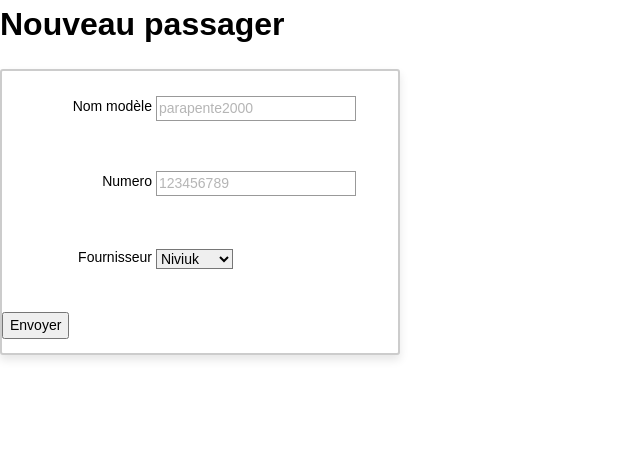
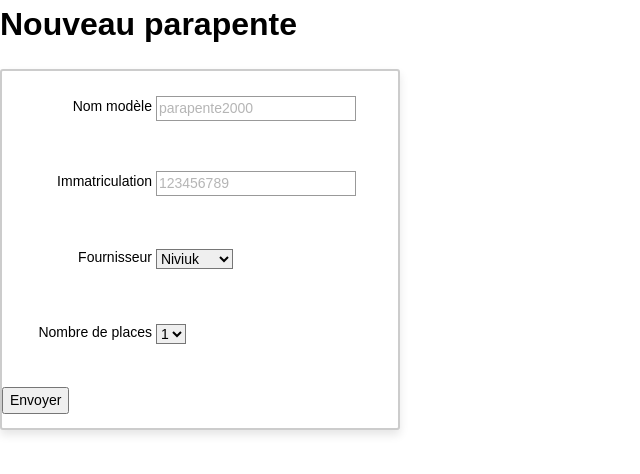
Before and after one commit to thefrenchglad/GSI_Parapentes, a PHP site: page /form_parapente.php in a window 1280 px wide. Shown: the top 474 px of the page, without its empty margins (0-640 px from the left). Run offline with PHP 8.4, Linux system fonts and the light colour scheme; some web fonts are replaced.

Commit message:
Form + post parapente

```diff
--- a/Le site/form_parapente.php
+++ b/Le site/form_parapente.php
@@ -15,7 +15,7 @@
 <body>
 
 <section class="form_container">
-    <h1>Nouveau passager</h1>
+  <h1>Nouveau parapente</h1>
 
   <form class ="form" action="post_parapente.php" method="post">
     <div>
@@ -24,7 +24,7 @@
     </div>
 
     <div>
-        <label for="num">Numero</label>
+      <label for="num">Immatriculation</label>
       <input placeholder="123456789" type="text" id="num" name="parapente_numero" />
     </div>
     <div>
@@ -34,6 +34,15 @@
         <option value="Advance">Advance</option>
         <option value="Ozone">Ozone</option>
         <option value="Swing">Swing</option>
+      </select>
+    </div>
+
+    <div>
+      <label>Nombre de places</label>
+      <select name="nb_place">
+        <option value="1">1</option>
+        <option value="2">2</option>
+
       </select>
     </div>
 
```
Also changed, not shown: Le site/post_parapente.php (+5 -4 lines). Lines whose indentation alone changed are shown as unchanged.
